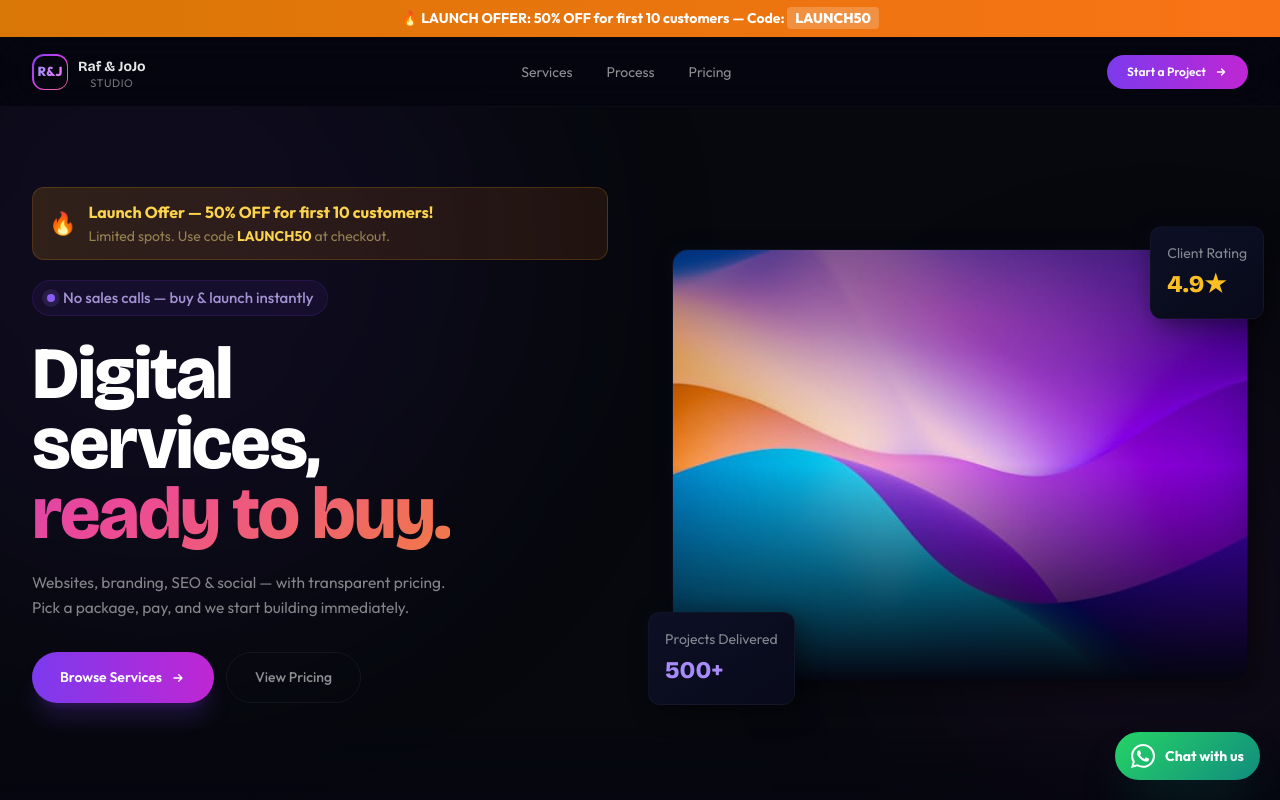
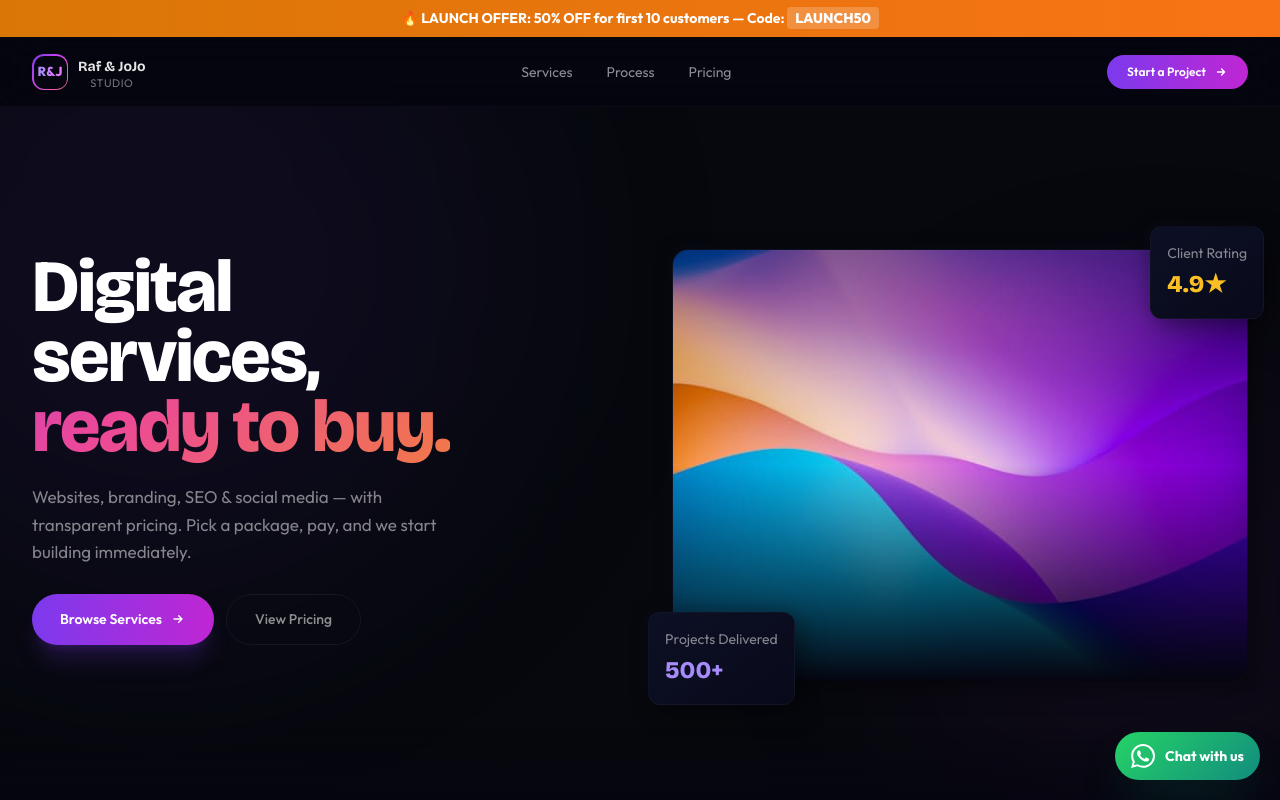
Before and after one commit to OlivesAdmin/raf-jojo-studio, a React (Vite) app: page / in a window 1280 px wide. Shown: the top 800 px of the page. Built offline with nearby package versions, Linux system fonts and the light colour scheme.

Commit message:
Fix: remove duplicate promo, bigger headline, tighter hero layout

```diff
--- a/src/pages/HomePage.tsx
+++ b/src/pages/HomePage.tsx
@@ -25,36 +25,18 @@ export function HomePage() {
         <div className="max-w-7xl mx-auto px-4 sm:px-8 py-8 sm:py-12 lg:py-0 w-full relative z-10">
           <div className="grid grid-cols-1 lg:grid-cols-2 gap-6 lg:gap-16 items-center">
             <div className="anim">
-              {/* 🔥 LAUNCH PROMO BANNER */}
-              <div className="mb-5 px-4 py-3 rounded-xl bg-gradient-to-r from-amber-500/15 to-orange-500/10 border border-amber-500/20 flex items-start sm:items-center gap-3">
-                <span className="text-[22px] flex-shrink-0">🔥</span>
-                <div>
-                  <p className="text-[15px] sm:text-[16px] font-bold text-amber-300">Launch Offer — 50% OFF for first 10 customers!</p>
-                  <p className="text-[13px] sm:text-[14px] text-amber-200/50 mt-0.5">Limited spots. Use code <span className="font-bold text-amber-300">LAUNCH50</span> at checkout.</p>
-                </div>
-              </div>
-
-              {/* Badge */}
-              <div className="badge mb-4 sm:mb-6">
-                <span className="relative flex h-2 w-2">
-                  <span className="absolute inset-0 rounded-full bg-violet-400" style={{animation:'pulse-dot 2s cubic-bezier(0,0,0.2,1) infinite'}} />
-                  <span className="relative rounded-full h-2 w-2 bg-violet-500" />
-                </span>
-                <span className="text-[15px] sm:text-[15px] font-medium text-violet-300/80">No sales calls — buy & launch instantly</span>
-              </div>
-
-              {/* OVERSIZED HEADLINE — key Dribbble technique */}
-              <h1 className="display text-[2rem] sm:text-[3.2rem] lg:text-[4rem] xl:text-[4.6rem] font-extrabold leading-[0.95] tracking-tight mb-4 sm:mb-5">
+              {/* OVERSIZED HEADLINE — straight to the point */}
+              <h1 className="display text-[2.2rem] sm:text-[3.2rem] lg:text-[4rem] xl:text-[4.6rem] font-extrabold leading-[0.95] tracking-tight mb-4 sm:mb-5">
                 <span className="text-white">Digital</span><br className="hidden sm:block" />
                 <span className="text-white"> services,</span><br />
                 <span className="grad-text">ready to buy.</span>
               </h1>
 
-              <p className="text-[15px] sm:text-[15.5px] text-white/50 leading-relaxed mb-6 sm:mb-8 max-w-[420px]">
-                Websites, branding, SEO & social — with transparent pricing. Pick a package, pay, and we start building immediately.
+              <p className="text-[16px] sm:text-[17px] text-white/50 leading-relaxed mb-5 sm:mb-7 max-w-[440px]">
+                Websites, branding, SEO & social media — with transparent pricing. Pick a package, pay, and we start building immediately.
               </p>
 
-              <div className="flex flex-col sm:flex-row gap-3 mb-6 sm:mb-10">
+              <div className="flex flex-col sm:flex-row gap-3 mb-5 sm:mb-8">
                 <button onClick={()=>navigate("services")} className="group relative px-7 py-3.5 text-[14px] font-semibold text-white rounded-full overflow-hidden shadow-xl shadow-violet-600/20 text-center">
                   <div className="absolute inset-0 bg-gradient-to-r from-violet-600 to-fuchsia-600 group-hover:from-violet-500 group-hover:to-fuchsia-500 transition-all duration-300" />
                   <span className="relative flex items-center justify-center gap-2">Browse Services <svg className="w-4 h-4 group-hover:translate-x-0.5 transition-transform" fill="none" viewBox="0 0 24 24" stroke="currentColor" strokeWidth={2}><path strokeLinecap="round" strokeLinejoin="round" d="M13 7l5 5m0 0l-5 5m5-5H6" /></svg></span>
```
